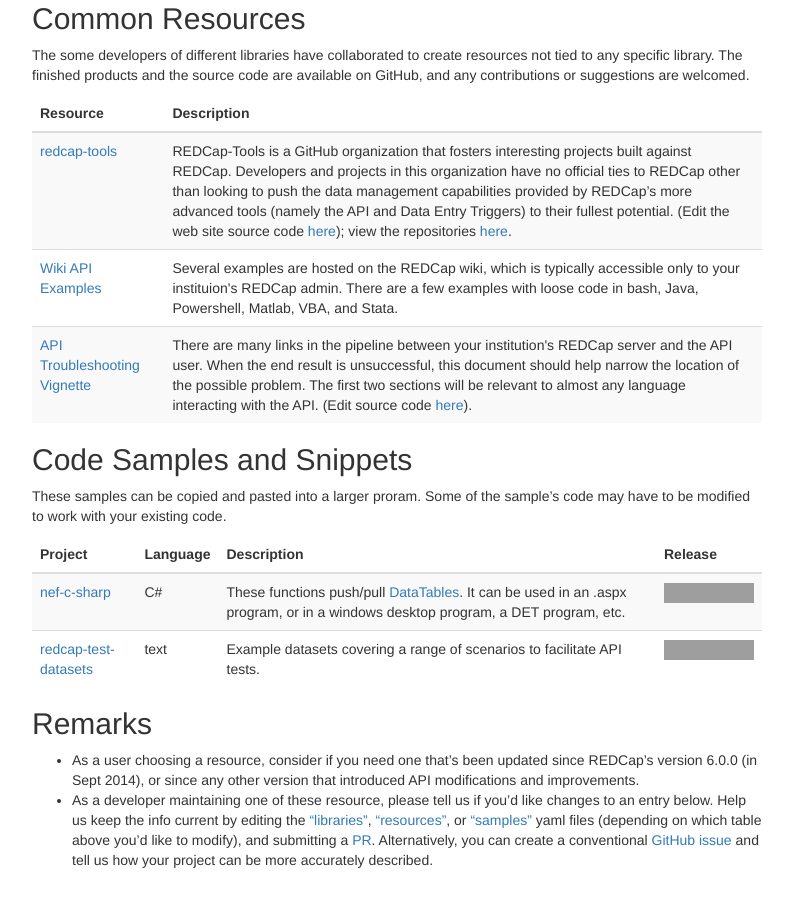
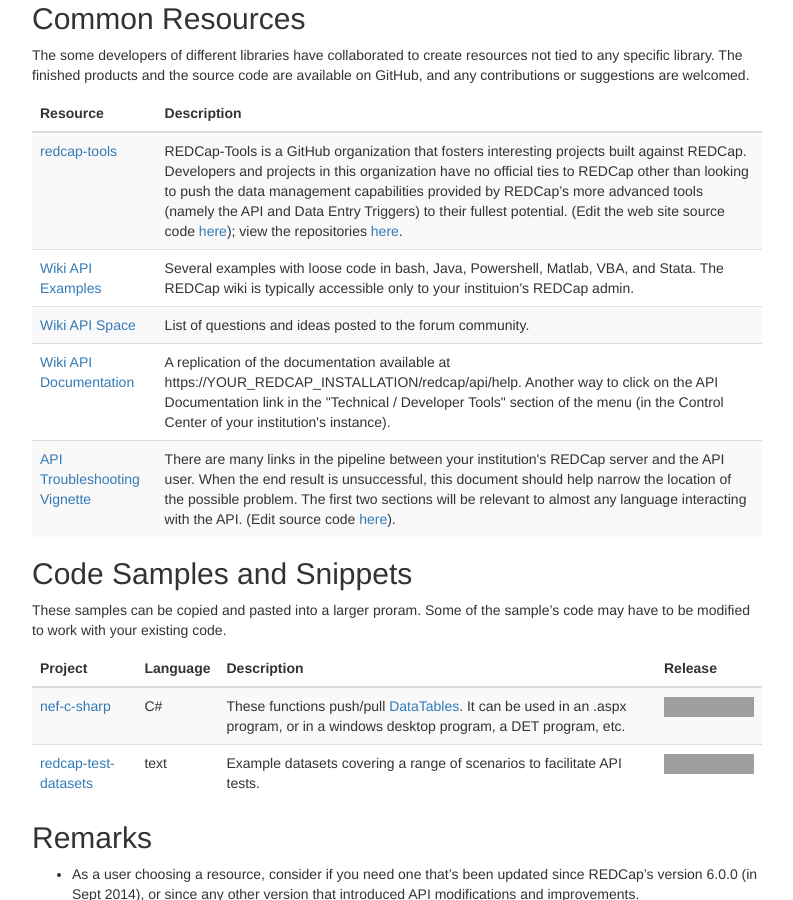
Before and after one commit to redcap-tools/redcap-tools.github.io, a Jekyll site: the page built from projects.md, in a window 1280 px wide and 900 px high, scrolled down 968 px. Shown: the whole window, without its empty margins (243-1036 px from the left). Built offline with Jekyll 4.4.1, drawn with Linux system fonts in a browser that asks for light colours; grey boxes are pictures that could not be loaded.

Commit message:
Wiki space & documentation

```diff
--- a/_data/resources.yml
+++ b/_data/resources.yml
@@ -7,7 +7,13 @@
   description: REDCap-Tools is a GitHub organization that fosters interesting projects built against REDCap. Developers and projects in this organization have no official ties to REDCap other than looking to push the data management capabilities provided by REDCap’s more advanced tools (namely the API and Data Entry Triggers) to their fullest potential. (Edit the web site source code <a href="https://github.com/redcap-tools/redcap-tools.github.io">here</a>); view the repositories <a href="https://github.com/redcap-tools">here</a>.
 - name: Wiki API Examples
   link: https://community.projectredcap.org/articles/462/api-examples.html
-  description: Several examples are hosted on the REDCap wiki, which is typically accessible only to your instituion's REDCap admin.  There are a few examples with loose code in bash, Java, Powershell, Matlab, VBA, and Stata.
+  description: Several examples with loose code in bash, Java, Powershell, Matlab, VBA, and Stata.  The REDCap wiki is typically accessible only to your instituion's REDCap admin.
+- name: Wiki API Space
+  link: https://community.projectredcap.org/spaces/20/api.html
+  description: List of questions and ideas posted to the forum community.
+- name: Wiki API Documentation
+  link: https://community.projectredcap.org/articles/456/api-documentation.html
+  description: A replication of the documentation available at https://YOUR_REDCAP_INSTALLATION/redcap/api/help.  Another way to click on the API Documentation link in the "Technical / Developer Tools" section of the menu (in the Control Center of your institution's instance).
 - name: API Troubleshooting Vignette
   link: https://cdn.rawgit.com/OuhscBbmc/REDCapR/master/inst/doc/TroubleshootingApiCalls.html
   description: There are many links in the pipeline between your institution's REDCap server and the API user. When the end result is unsuccessful, this document should help narrow the location of the possible problem. The first two sections will be relevant to almost any language interacting with the API. (Edit source code <a href="https://github.com/OuhscBbmc/REDCapR/blob/master/vignettes/TroubleshootingApiCalls.Rmd">here</a>).
```
